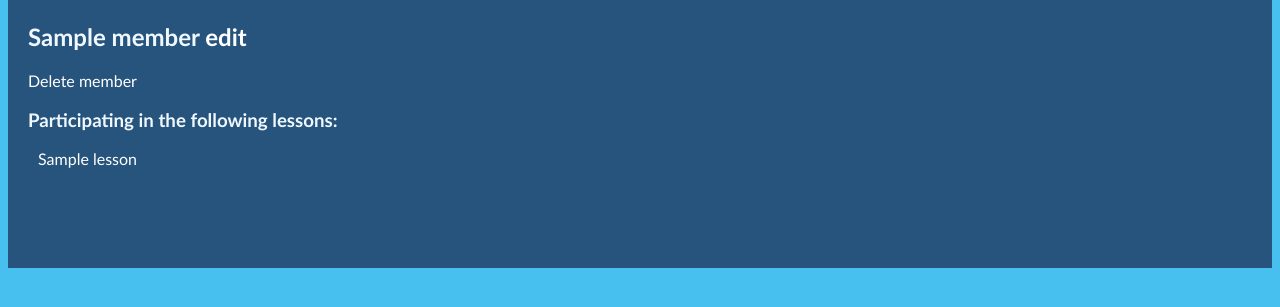
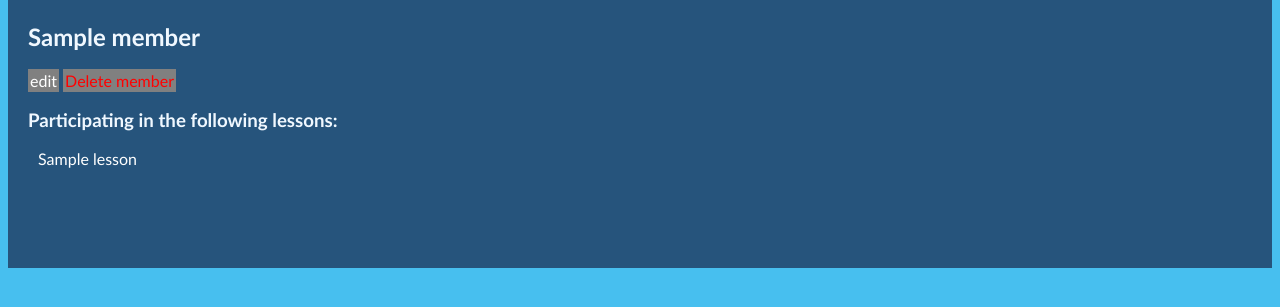
Before and after one commit to JackOfDickson/Hobbyist_web_app, a Flask app: page /members/1 in a window 1280 px wide. Shown: the part 108-415 px from the top of the page. Run offline with Flask 2, Linux system fonts and the light colour scheme; a database or web service that is not in the repository returns one stand-in record (values such as "Sample title"); some libraries are stand-ins or nearby versions.

Commit message:
changed members/show.html so the edit and delete buttons have classes for styling

```diff
--- a/templates/members/show.html
+++ b/templates/members/show.html
@@ -1,7 +1,7 @@
 {% extends 'base.html' %}
 {% block content %}
-<h2>{{member.name}} <a href="/members/{{member.id}}/edit">edit</a></h2>
-<p><a href="/members/{{member.id}}/delete">Delete member</a></p>
+<h2>{{member.name}}</h2>
+<p><a class="edit" href="/members/{{member.id}}/edit">edit</a> <a class="delete" href="/members/{{member.id}}/delete">Delete member</a></p>
 
 <h3>Participating in the following lessons:</h3>
 <ul>
```
